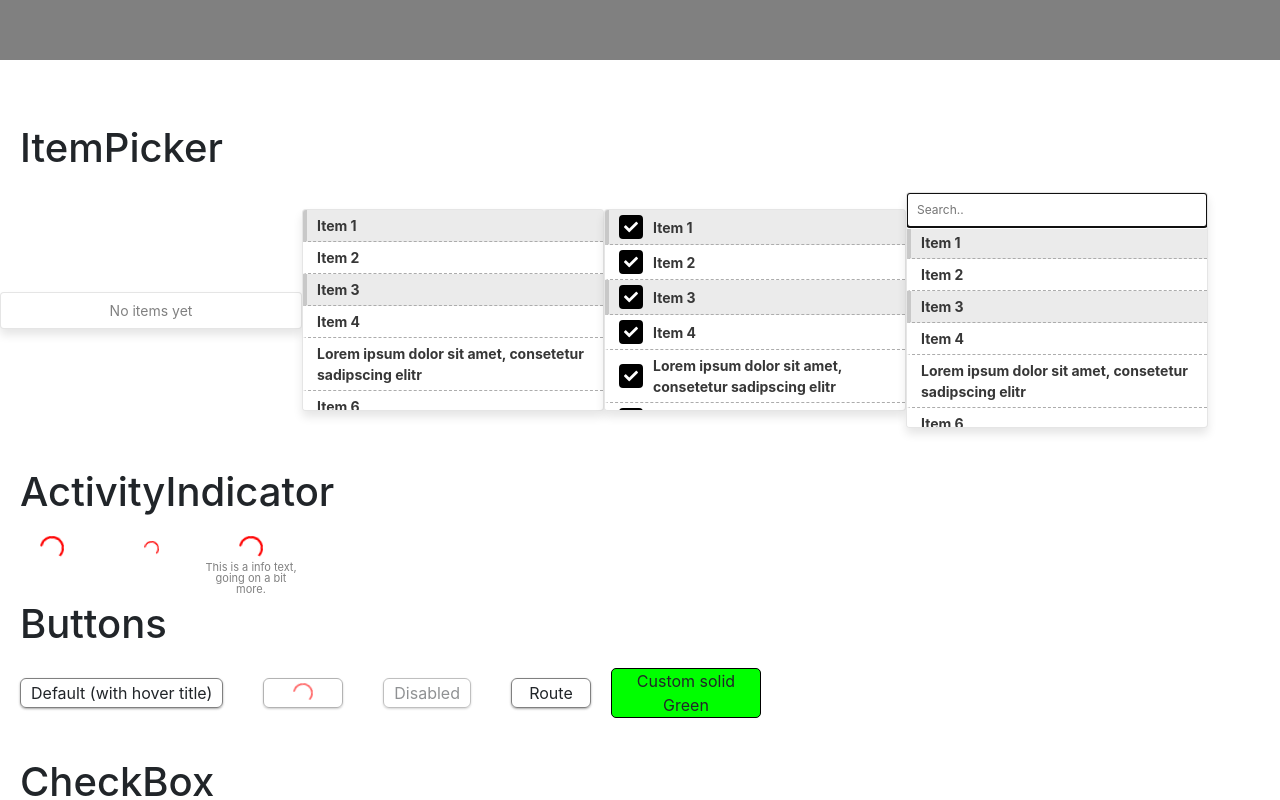
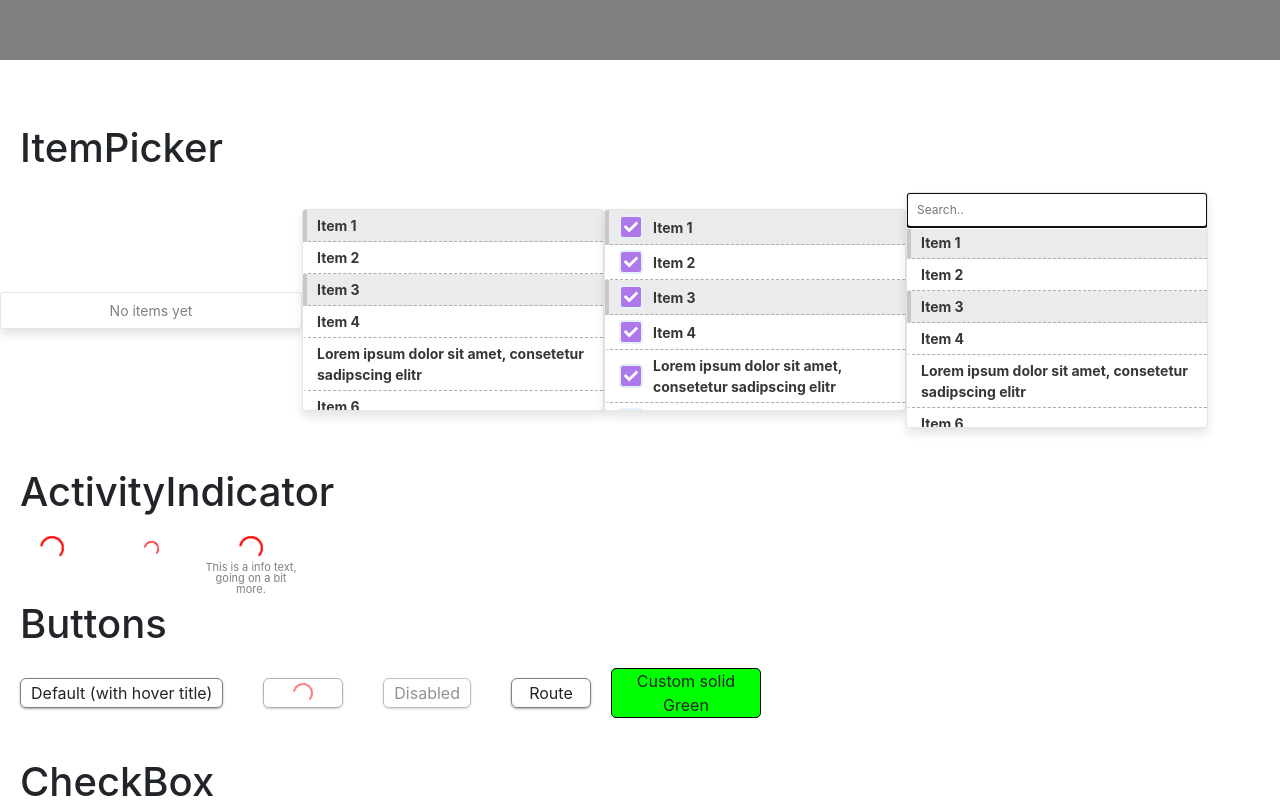
Before and after one commit to SchwSimon/creatella-react-components, a React (Create React App) app: page / in a window 1280 px wide. Shown: the top 800 px of the page. Built offline with nearby package versions, Linux system fonts and the light colour scheme.

Commit message:
update example styles

```diff
--- a/src/styles/_components.scss
+++ b/src/styles/_components.scss
@@ -12,6 +12,33 @@
 
         &:hover {
             background-color: #fff;
+        }
+    }
+}
+
+.CheckBox {
+    &__box {
+        border: $CheckBox-border;
+        color: $CheckBox-color;
+
+        &--checked {
+            background-color: $CheckBox-checked-background-color;
+        }
+    }
+}
+
+.RadioBox {
+    &__box {
+        border: $RadioBox-border;
+
+        &:hover {
+            border: $RadioBox-hover-border;
+            background-color: $RadioBox-hover-background-color;
+        }
+
+        &--checked {
+            border: $RadioBox-checked-border !important;
+            background-color: $RadioBox-checked-background-color !important;
         }
     }
 }
--- a/src/styles/_global.scss
+++ b/src/styles/_global.scss
@@ -1,9 +1,9 @@
 #root {
-    height: 100%;
+    min-height: 100%;
 }
 
 .App {
-    height: 100%;
+    min-height: 100%;
 
     &--withHeader {
         padding-top: $AppHeader-height;
@@ -11,7 +11,7 @@
 }
 
 .main {
-    height: 100%;
+    min-height: 100%;
 }
 
 .flex-row {
--- a/src/styles/_normalize.scss
+++ b/src/styles/_normalize.scss
@@ -1,6 +1,5 @@
 html, body {
     min-height: 100%;
-    height: 100%;
     background-color: $background-color-body;
 }
 
--- a/src/styles/_vars.scss
+++ b/src/styles/_vars.scss
@@ -70,6 +70,18 @@ $AppHeader-background-color: gray;
 // ActivityIndicator
 $ActivityIndicator-stroke: red;
 
+// CheckBox
+$CheckBox-border: 2px solid #E4F0FC;
+$CheckBox-color: #AE77EA;
+$CheckBox-checked-background-color: #AE77EA;
+
+// RadioBox
+$RadioBox-border: 2px solid #E4F0FC;
+$RadioBox-hover-border: 7px solid #e9dcf7;
+$RadioBox-hover-background-color: rgba(#AE77EA, 0.5);
+$RadioBox-checked-border: 7px solid #e9dcf7;
+$RadioBox-checked-background-color: #AE77EA;
+
 // $formcontrol-label-fontsize: 16px;
 // $formcontrol-fontsize: 14px;
 // $formcontrol-height: 42px;
--- a/src/styles/styles.scss
+++ b/src/styles/styles.scss
@@ -37,7 +37,8 @@
         padding: 0 $spacing-half;
     }
 
-    &__checkbox {
+    &__checkbox,
+    &__radiobox {
         margin-left: $spacing;
     }
 }
```
